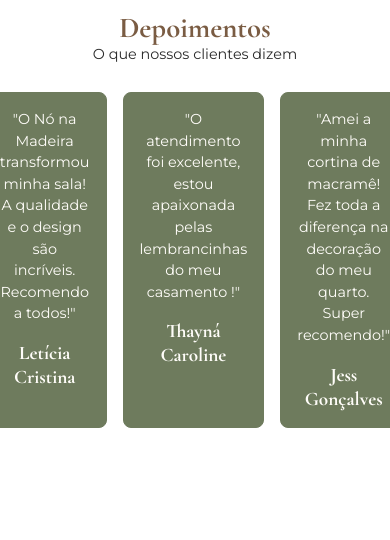
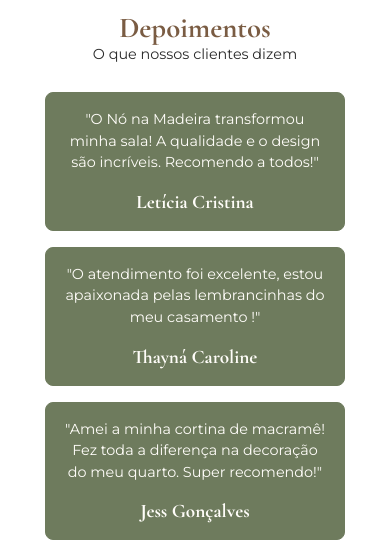
Before and after one commit to cauezinho1/no-na-madeira, a plain HTML site: page index.html in a window 390 px wide. Shown: the part 4257-4797 px from the top of the page. Before the commit the page ends 4685 px from the top, so only its background shows below. Drawn offline with nearby package versions, Linux system fonts and the light colour scheme.

Commit message:
Adicionei media query ao layout para versão mobile

```diff
--- a/style.css
+++ b/style.css
@@ -341,3 +341,9 @@
         font-family:'Cormorant Garamond', serif;
         margin-top: 1rem;
     }
+    @media screen and (max-width:768px) {
+        .depoimentos-content {
+            flex-direction: column;
+            align-items: center;
+        }
+    }
```
